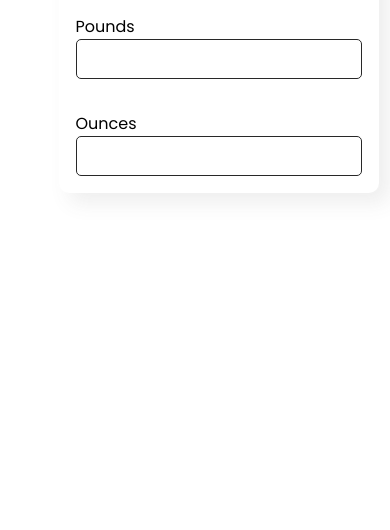
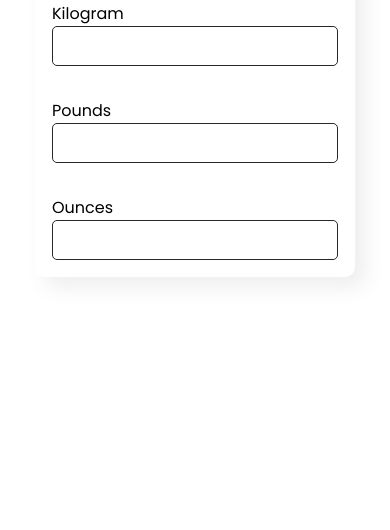
Before and after one commit to msahalkc/Weight-Converter, a plain HTML site: page index.html in a window 390 px wide. Shown: the part 314-844 px from the top of the page. Drawn offline with Linux system fonts and the light colour scheme.

Commit message:
updates in responsiveness

```diff
--- a/style.css
+++ b/style.css
@@ -78,3 +78,13 @@ body{
 
     font-size: 1rem;
 }
+
+@media screen and (max-width:600px) {
+    .converter-box{
+        position: absolute;
+        right: 50%;
+        left: 50%;
+        transform: translate(-50%,-50%);
+        top: 50%;
+    }
+}
```
